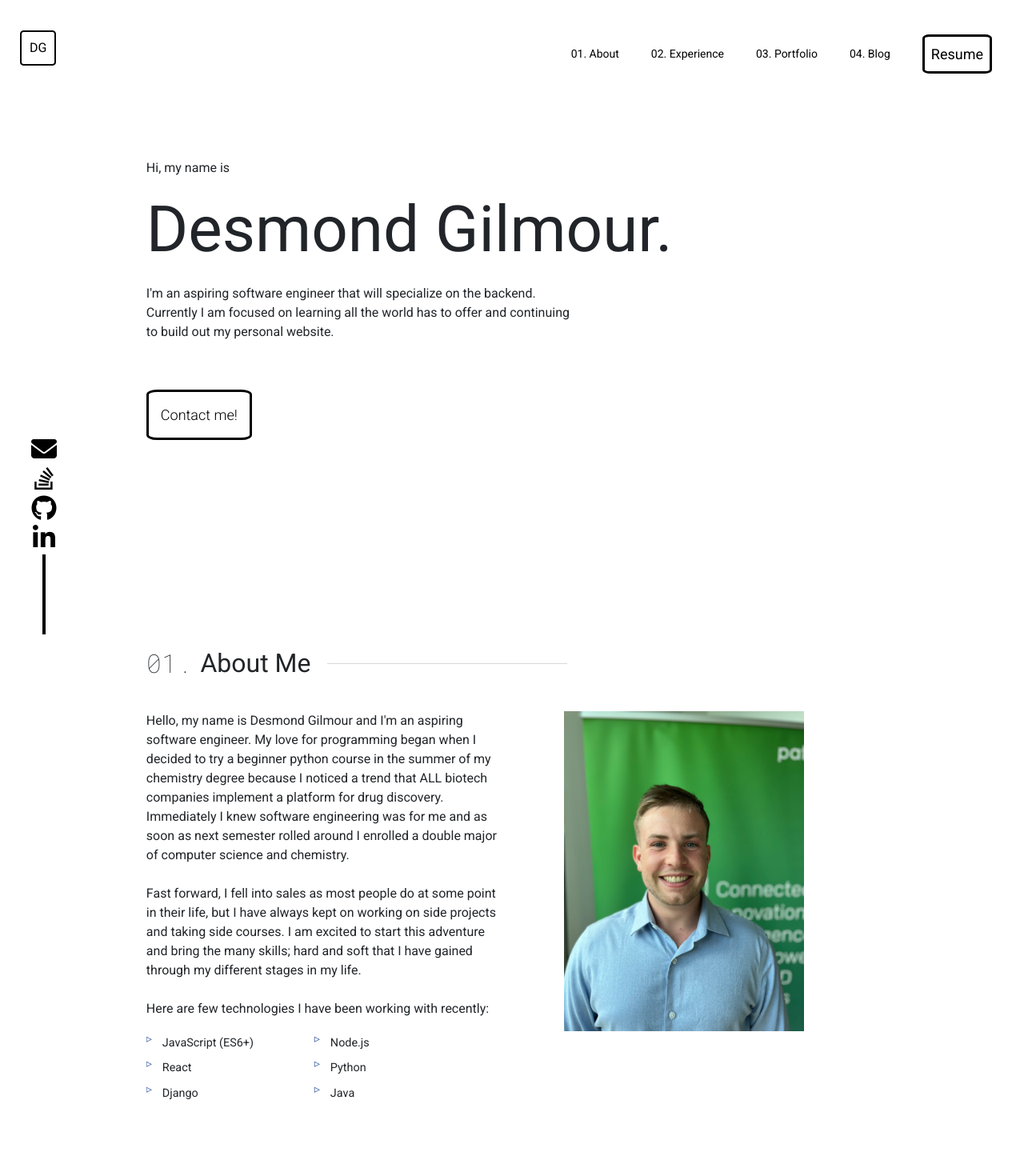
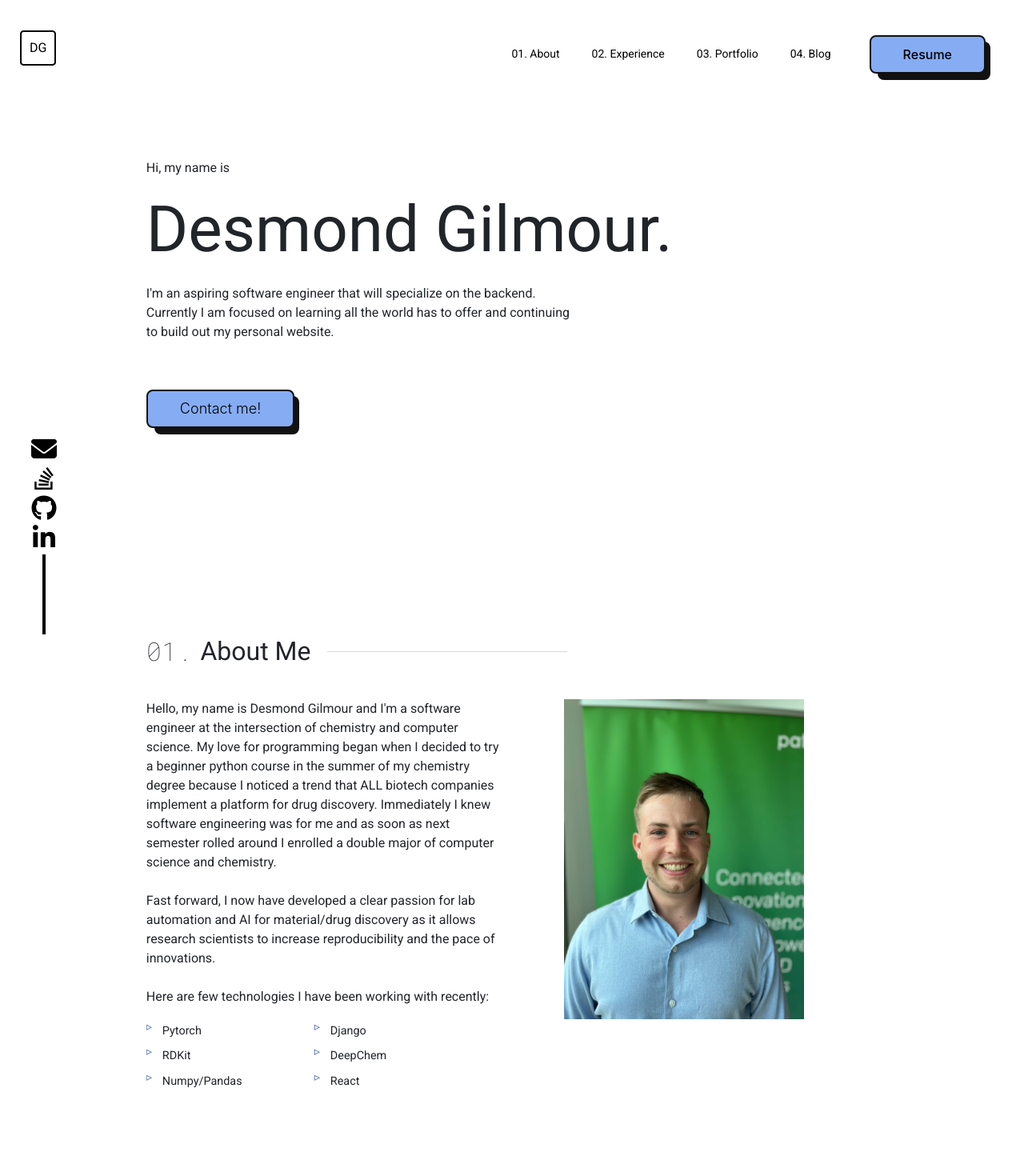
Before and after one commit to dessygil/des-personal-site, a React (Create React App) app in the folder client/: page / in a window 1280 px wide. Shown: the top 1470 px of the page at 80% size. Built offline with nearby package versions, Linux system fonts and the light colour scheme; no server answers.

Commit message:
added new buttons and the date for when this project was last updated at the bottom

```diff
--- a/client/src/components/footer/Footer.jsx
+++ b/client/src/components/footer/Footer.jsx
@@ -45,6 +45,7 @@ export default function Footer() {
                 id
                 url
                 stargazerCount
+                updatedAt
               }
             }
           }
@@ -60,7 +61,9 @@ export default function Footer() {
       <a className="footer-link" href={personalSite.url}>
         <p className="footer-text">
           Designed & Built By Desmond Gilmour
-          <br />
+          <br/>
+          Wesbite Last Update: {personalSite.updatedAt.slice(0,10)}
+          <br/>
           <i class="fa-regular fa-star"></i> {personalSite.stargazerCount}
         </p>
       </a>
--- a/client/src/components/homepage/about/About.jsx
+++ b/client/src/components/homepage/about/About.jsx
@@ -6,12 +6,12 @@ import headshot from "./headshot.jpg";
 
 export default function About() {
   const skills = [
-    "JavaScript (ES6+)",
-    "Node.js",
+    "Pytorch",
+    "Django",
+    "RDKit",
+    "DeepChem",
+    "Numpy/Pandas",
     "React",
-    "Python",
-    "Django",
-    "Java",
   ];
 
   return (
@@ -21,21 +21,21 @@ export default function About() {
         <div className="left-side">
           <div className="blurb">
             <p className="main-paragraph">
-              Hello, my name is Desmond Gilmour and I'm an aspiring software
-              engineer. My love for programming began when I decided to try a
-              beginner python course in the summer of my chemistry degree
-              because I noticed a trend that ALL biotech companies implement a
-              platform for drug discovery. Immediately I knew software
-              engineering was for me and as soon as next semester rolled around
-              I enrolled a double major of computer science and chemistry.
+              Hello, my name is Desmond Gilmour and I'm a software engineer at
+              the intersection of chemistry and computer science. My love for
+              programming began when I decided to try a beginner python course
+              in the summer of my chemistry degree because I noticed a trend
+              that ALL biotech companies implement a platform for drug
+              discovery. Immediately I knew software engineering was for me and
+              as soon as next semester rolled around I enrolled a double major
+              of computer science and chemistry.
             </p>
             <br></br>
             <p className="main-paragraph">
-              Fast forward, I fell into sales as most people do at some point in
-              their life, but I have always kept on working on side projects and
-              taking side courses. I am excited to start this adventure and
-              bring the many skills; hard and soft that I have gained through my
-              different stages in my life.
+              Fast forward, I now have developed a clear passion for lab
+              automation and AI for material/drug discovery as it allows
+              research scientists to increase reproducibility and the pace of
+              innovations.
             </p>
             <br></br>
             <p className="main-paragraph">
--- a/client/src/components/homepage/contactme/ContactMe.jsx
+++ b/client/src/components/homepage/contactme/ContactMe.jsx
@@ -7,18 +7,20 @@ export default function ContactMe() {
       <h1 className="contact-me-title">What's Next?</h1>
       <div className="paragraph-container">
         <p className="contact-me-paragraph">
-          My inbox is open for any new opportunity. Whether you have a
-          question or just want to say hi, shoot me a message and I'll do my
-          best to get back to you.
+          My inbox is open for any new opportunity. Whether you have a question
+          or just want to say hi, shoot me a message and I'll do my best to get
+          back to you.
         </p>
       </div>
       <div className="button-container">
+        <button class="button-56 button_center_and_margin" role="button">
           <a
             className="contact-me-email-button global-button"
             href="mailto: desmondgilmour@gmail.com"
           >
             Contact me!
           </a>
+        </button>
       </div>
     </div>
   );
--- a/client/src/components/homepage/contactme/contactme.css
+++ b/client/src/components/homepage/contactme/contactme.css
@@ -18,22 +18,25 @@
     width: 40rem;
 }
 
-.contact-me-email-button{
+.button-container{
+
+}
+
+.button_center_and_margin{
     display: inline-block;
     margin-top: 40px;
+}
+
+.contact-me-email-button{
     text-decoration: none;
     font-size: 18px;
     font-weight: 300;
     color: black;
-    cursor: pointer;
     padding: 15px;
-    border: solid black;
-    border-radius: 10%;
     width: 12rem;
 }
 
 .contact-me-email-button:hover {
-    background-color: rgba(59, 96, 165, 0.6);
     outline: none;
     text-decoration: none;
     color: black;
--- a/client/src/components/homepage/meintro/MeIntro.jsx
+++ b/client/src/components/homepage/meintro/MeIntro.jsx
@@ -14,9 +14,11 @@ export default function MeIntro() {
   );
 
   const four = (
-    <a className="four" href="mailto: desmondgilmour@gmail.com">
-      Contact me!
-    </a>
+    <button class="button-56 four-button" role="button">
+      <a className="four" href="mailto: desmondgilmour@gmail.com">
+        Contact me!
+      </a>
+    </button>
   );
 
   const items = [one, two, three, four];
--- a/client/src/components/homepage/meintro/meintro.css
+++ b/client/src/components/homepage/meintro/meintro.css
@@ -21,17 +21,16 @@
     max-width: 540px;
 }
 
-.four {
+.four-button{
     display: inline-block;
     margin-top: 40px;
+}
+
+.four {
     text-decoration: none;
     font-size: 18px;
     font-weight: 300;
     color: black;
-    cursor: pointer;
-    padding: 15px;
-    border: solid black;
-    border-radius: 10%;
 }
 
 .four:hover {
--- a/client/src/components/topbar/TopBar.jsx
+++ b/client/src/components/topbar/TopBar.jsx
@@ -4,7 +4,6 @@ import "./topbar.css";
 import resume from "./DesmondGilmourResume.pdf";
 
 export default function TopBar() {
-
   return (
     <div className="top">
       <a className="home-page-logo-link" href="/">
@@ -33,9 +32,16 @@ export default function TopBar() {
             </a>
           </li>
           <li className="top-list-items-resume">
-            <a className="top-list-resume-a-tag" href={resume} download>
-              Resume
-            </a>
+            <button class="button-56" role="button">
+              <a
+                className="no-features"
+                href={resume}
+                download="DesmondGilmourResume.pdf"
+                role="to-download-pdf"
+              >
+                Resume
+              </a>
+            </button>
           </li>
         </ul>
       </div>
--- a/client/src/components/topbar/topbar.css
+++ b/client/src/components/topbar/topbar.css
@@ -73,18 +73,7 @@
   margin-right: 40px;
   font-size: 18px;
   font-weight: 500;
-  cursor: pointer;
-  box-sizing: border-box;
   padding: 8px;
-  border: solid black;
-  border-radius: 10%;
-}
-
-.top-list-items-resume:hover {
-  background-color: rgba(59, 96, 165, 0.6);
-  outline: none;
-  text-decoration: none;
-  color: black;
 }
 
 .top-list-resume-a-tag {
@@ -96,3 +85,13 @@
   text-decoration: none;
   color: black;
 }
+
+.no-features{
+  text-decoration: none;
+  color: black;
+}
+
+.no-features:hover{
+  text-decoration: none;
+  color: black;
+}
--- a/client/src/index.css
+++ b/client/src/index.css
@@ -22,3 +22,62 @@
 .left-side-div {
   flex: 1;
 }
+
+/* CSS */
+.button-56 {
+  align-items: center;
+  background-color: rgb(134, 172, 243);
+  border: 2px solid #111;
+  border-radius: 8px;
+  box-sizing: border-box;
+  color: #111;
+  cursor: pointer;
+  display: flex;
+  font-family: Inter,sans-serif;
+  font-size: 16px;
+  height: 48px;
+  justify-content: center;
+  line-height: 24px;
+  max-width: 100%;
+  padding: 0 25px;
+  position: relative;
+  text-align: center;
+  text-decoration: none;
+  user-select: none;
+  -webkit-user-select: none;
+  touch-action: manipulation;
+}
+
+.button-56:after {
+  background-color: #111;
+  border-radius: 8px;
+  content: "";
+  display: block;
+  height: 48px;
+  left: 0;
+  width: 100%;
+  position: absolute;
+  top: -2px;
+  transform: translate(8px, 8px);
+  transition: transform .2s ease-out;
+  z-index: -1;
+}
+
+.button-56:hover:after {
+  transform: translate(0, 0);
+}
+
+.button-56:active {
+  background-color: rgb(147, 180, 241);
+  outline: 0;
+}
+
+.button-56:hover {
+  outline: 0;
+}
+
+@media (min-width: 768px) {
+  .button-56 {
+    padding: 0 40px;
+  }
+}
```
Also changed, not shown: 1 other file (tests, documents, lock files or other folders). Lines whose indentation alone changed are shown as unchanged.
